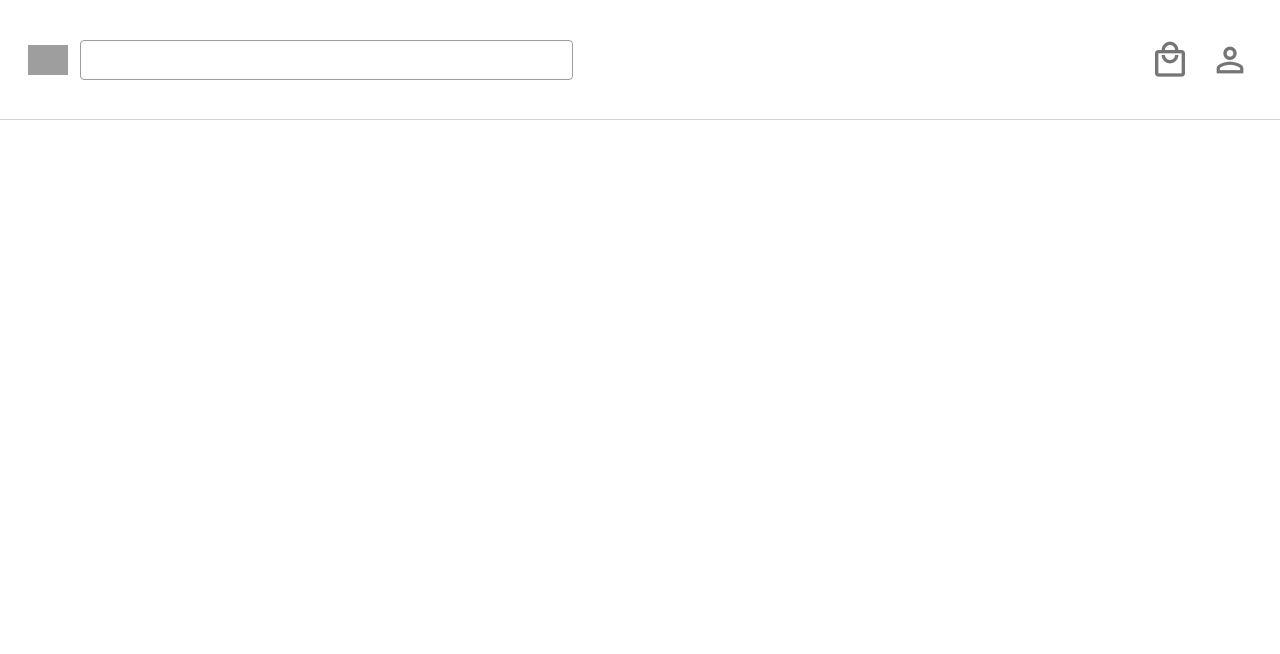
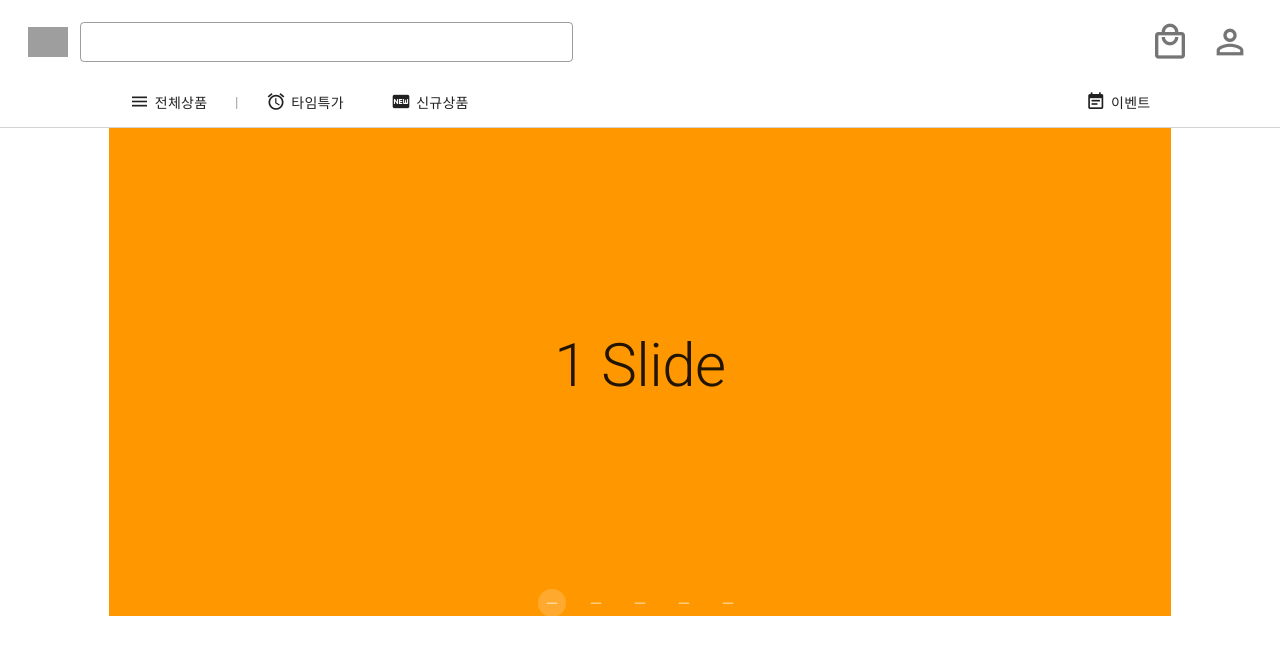
Before and after one commit to East-cloud-of-forest/shopingmall, a Vue app: page / in a window 1280 px wide. Shown: the top 654 px of the page. Built offline with nearby package versions, Linux system fonts and the light colour scheme; grey boxes are pictures that could not be loaded.

Commit message:
0.4.1 appbar 네비게이션 추가 메인페이지 캐러셀 추가

```diff
--- a/src/App.vue
+++ b/src/App.vue
@@ -1,10 +1,16 @@
 <template>
-  <v-app :style="{maxWidth:routerDynamicSize.bodySize, margin:'auto'}">
-    <v-app-bar id="app-bar" color="white" flat :height="routerDynamicSize.size"
-      :style="{display:routerDynamicSize.size==0?'none':'block'}"
+  <v-app :style="{ maxWidth: routerDynamicSize.bodySize, margin: 'auto' }">
+    <v-app-bar
+      id="app-bar"
+      color="white"
+      flat
+      :height="routerDynamicSize.size"
+      :style="{ display: routerDynamicSize.size == 0 ? 'none' : 'block' }"
     >
+      <v-row>
+        <v-col cols="12" class="d-flex align-center">
           <div class="d-flex align-center">
-        <LogoComponenet style="width:40px;" class="mx-3" />
+            <LogoComponenet style="width: 40px;" class="mx-3" />
           </div>
 
           <v-text-field outlined dense id="serch" hide-details></v-text-field>
@@ -23,6 +29,69 @@
           >
             <v-icon x-large>mdi-account-outline</v-icon>
           </v-btn>
+        </v-col>
+
+        <v-col
+          cols="12"
+          sm="10"
+          offset="0"
+          offset-sm="1"
+          :style="{ display: routerDynamicSize.size < 120 ? 'none' : 'block' }"
+          class="pa-0 d-flex align-center"
+        >
+          <v-menu offset-y>
+            <template v-slot:activator="{ on, attrs }">
+              <v-btn text class="body-2 mr-2" large v-bind="attrs" v-on="on">
+                <v-icon dense class="mr-1">mdi-menu</v-icon>
+                전체상품
+              </v-btn>
+            </template>
+
+            <v-list-item-group class="white">
+              <v-list-item>
+                <v-list-item-icon>
+                  <v-icon>mdi-menu</v-icon>
+                </v-list-item-icon>
+                <v-list-item-content>
+                  <v-list-item-title v-text="'aaa'"></v-list-item-title>
+                </v-list-item-content>
+              </v-list-item>
+              <v-list-item>
+                <v-list-item-icon>
+                  <v-icon>mdi-menu</v-icon>
+                </v-list-item-icon>
+                <v-list-item-content>
+                  <v-list-item-title v-text="'aaa'"></v-list-item-title>
+                </v-list-item-content>
+              </v-list-item>
+            </v-list-item-group>
+          </v-menu>
+
+          <span class="body-2 grey--text mr-1">|</span>
+
+          <v-btn
+            text
+            class="body-2 mx-1"
+            large
+            v-for="(n, i) in navMenu"
+            :key="i"
+          >
+            <v-icon dense class="mr-1">{{ n.icon }}</v-icon>
+            {{ n.text }}
+          </v-btn>
+
+          <v-spacer></v-spacer>
+
+          <v-btn
+            text
+            class="body-2"
+            large
+          >
+            <v-icon dense class="mr-1">mdi-calendar-text</v-icon>
+            이벤트
+          </v-btn>
+        </v-col>
+      </v-row>
     </v-app-bar>
 
     <v-main min-height="100%">
@@ -37,37 +106,47 @@ export default {
   name: 'App',
 
   data: () => ({
+    navMenu: [
+      {
+        icon: 'mdi-alarm',
+        text: '타임특가',
+        router: '',
+      },
+      {
+        icon: 'mdi-new-box',
+        text: '신규상품',
+        router: '',
+      }
+    ],
   }),
 
-  methods: {
-
-  },
+  methods: {},
 
   computed: {
     routerDynamicSize() {
-      let size = 120
+      let size = '128'
       let bodySize = '1400px'
-      switch(this.$route.name) {
-        case "login" :
-        case "forgot" :
+      switch (this.$route.name) {
+        case 'login':
+        case 'forgot':
           size = 80
           break
-        case "unmade" :
-        case "sighup" :
-        case "sighupc1" :
-        case "sighupc2" :
-        case "sighupc3" :
+        case 'unmade':
+        case 'sighup':
+        case 'sighupc1':
+        case 'sighupc2':
+        case 'sighupc3':
           size = 0
           bodySize = '100%'
           break
       }
-      return {size:size, bodySize:bodySize}
+      return { size: size, bodySize: bodySize }
     },
   },
 
   components: {
-    LogoComponenet
-  }
+    LogoComponenet,
+  },
 }
 </script>
 
--- a/src/views/HomeView.vue
+++ b/src/views/HomeView.vue
@@ -1,9 +1,28 @@
 <template>
-  <v-app></v-app>
+  <v-app>
+    <v-row>
+      <v-col cols="12" sm="10" offset="0" offset-sm="1">
+        <v-carousel
+          :show-arrows="false"
+          hide-delimiter-background
+          cycle
+          delimiter-icon="mdi-minus"
+        >
+          <v-carousel-item v-for="a in 5" :key="a">
+            <v-sheet color="orange" height="500">
+              <v-row class="fill-height" align="center" justify="center">
+                <div class="text-h2">{{ a }} Slide</div>
+              </v-row>
+            </v-sheet>
+          </v-carousel-item>
+        </v-carousel>
+      </v-col>
+    </v-row>
+  </v-app>
 </template>
 
 <script>
-  export default {
-    name: 'HomeView',
-  }
+export default {
+  name: 'HomeView',
+}
 </script>
```
Lines whose indentation alone changed are shown as unchanged.
